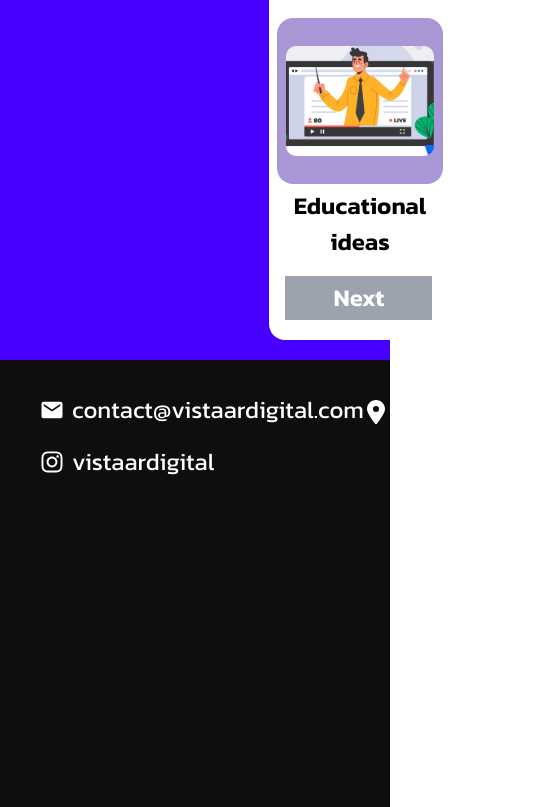
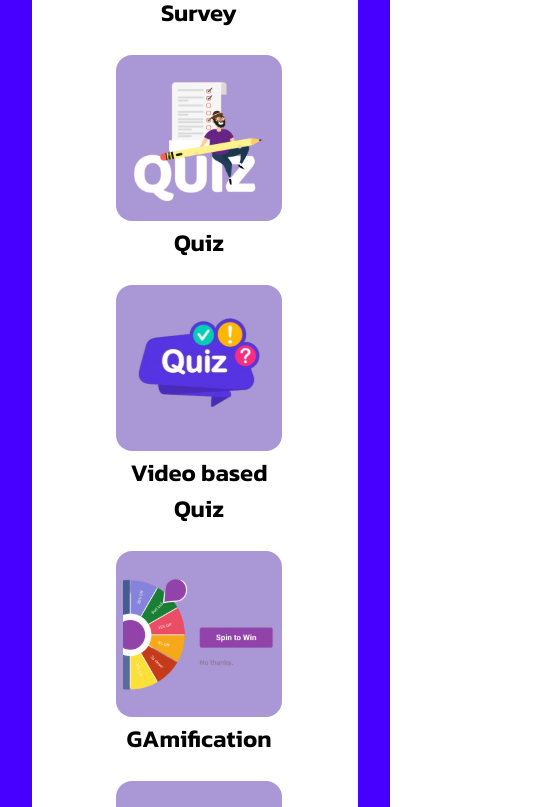
Before and after one commit to Ahsan2519/Activatr, a React (Create React App) app: page / in a window 390 px wide. Shown: the part 4496-5303 px from the top of the page, 547 px wide, since content can reach past the window. Built offline with nearby package versions, Linux system fonts and the light colour scheme.

Commit message:
feat: Added fotter and creat campaign rensponsive

```diff
--- a/src/components/CampaignAction.js
+++ b/src/components/CampaignAction.js
@@ -11,7 +11,7 @@ import { useSelector } from "react-redux";
 const CampaignAction = () => {
   const type = useSelector(state => state.type);
   return (
-    <div className="basis-[48%]">
+    <div className="2xl:basis-[48%] xl:basis-[40%]">
       <figure className="pb-14 flex justify-center">
         <img src={PhotoRoom} alt="photo Room" />
       </figure>
--- a/src/components/CampaignRequired.js
+++ b/src/components/CampaignRequired.js
@@ -113,11 +113,11 @@ const CampaignRequired = () => {
   };
 
   return (
-    <div className="bg-white my-5 mx-8 rounded-2xl basis-[51%]">
+    <div className="bg-white my-5 mx-8 rounded-2xl 2xl:basis-[55%]">
       <h3
         className={`font-bold  tracking-[5.5%] text-center text-[#3D159F]  mt-2 ${
           heading === "Select data fields to be collected"
-            ? "text-[40px] leading-[47px] mb-10 px-52"
+            ? "text-[40px] leading-[47px] mb-10 2xl:px-44"
             : "text-[36px] leading-14"
         }`}
       >
@@ -126,7 +126,7 @@ const CampaignRequired = () => {
       {type === "compaign types" || type === "data field" ? (
         <>
           <ul
-            className={`flex items-center flex-wrap  gap-5 pl-2 py-3 ${
+            className={`flex items-center justify-center lg:justify-normal flex-wrap  gap-5 pl-2 py-3 ${
               heading === "Select data fields to be collected" ? "mb-16" : ""
             }`}
           >
--- a/src/components/Contact.js
+++ b/src/components/Contact.js
@@ -20,7 +20,7 @@ const Contact = () => {
   };
 
   return (
-    <div className="pl-24 flex justify-between items-center mb-16">
+    <div className="xl:pl-24 xl:flex-row flex-col flex justify-between items-center mb-16">
       <Formik
         initialValues={initialValues}
         validationSchema={validationSchema}
--- a/src/components/Footer.js
+++ b/src/components/Footer.js
@@ -7,11 +7,11 @@ import { FaLocationDot } from "react-icons/fa6";
 const Footer = () => {
   return (
     <footer className="bg-footer text-white px-10 text-[24px] leading-9 tracking-[1.5%]">
-      <div className="flex justify-between items-start border-b border-white">
+      <div className="flex justify-between flex-col lg:flex-row items-start border-b border-white pb-2">
         <figure>
           <img src={WhiteLogo} alt="Activatr" />
         </figure>
-        <ul className="basis-[30%] flex justify-between gap-4 flex-col pt-8">
+        <ul className="xl:basis-[30%] lg:basis-[45%] pb-3 flex justify-between gap-4 flex-col pt-8">
           <li className="basis-[35%] font-normal">
             <a
               href="mailto:contact@vistaardigital.com"
--- a/src/pages/Home.js
+++ b/src/pages/Home.js
@@ -101,7 +101,7 @@ const Home = ({
           <div className="bg-[#F3CB3B] pt-10 pb-24">
             <ContentWithImage title="Create Campaign" />
           </div>
-          <div className="bg-[#4700FF] flex justify-between">
+          <div className="bg-[#4700FF] flex justify-between flex-col xl:flex-row ">
             <CampaignAction />
             <CampaignRequired />
           </div>
```
